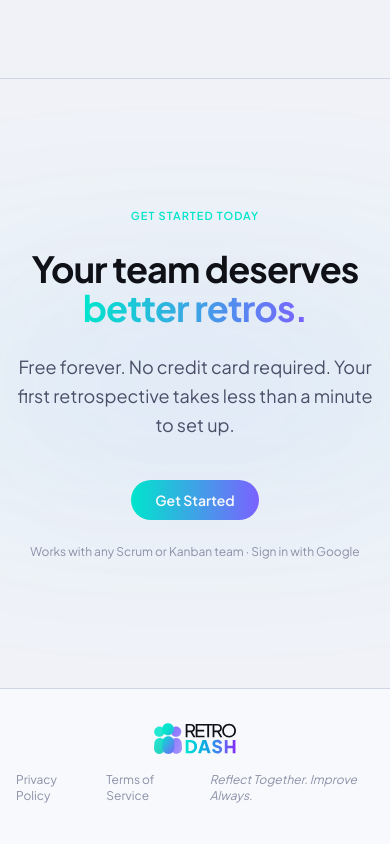
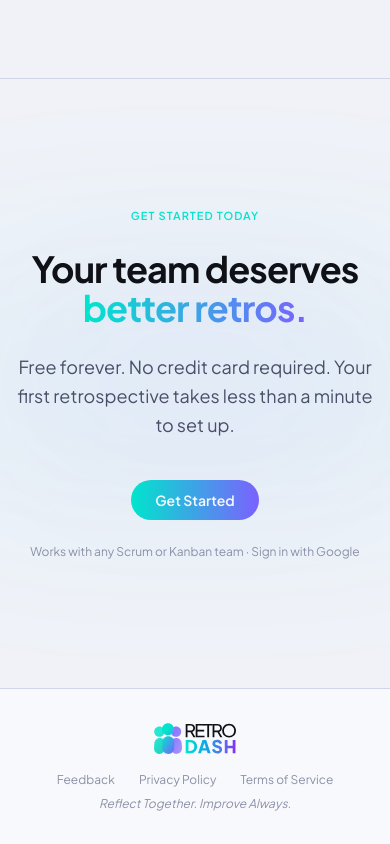
Before and after one commit to retrodash/retrodash, a Next.js app: page /en in a window 390 px wide. Shown: the part 2852-3696 px from the top of the page. Built offline with nearby package versions, Linux system fonts and the light colour scheme; no server answers.

Commit message:
feat: add feedback link to landing footer and fix responsive wrapping

```diff
--- a/components/landing/SiteFooter.tsx
+++ b/components/landing/SiteFooter.tsx
@@ -6,9 +6,15 @@
   const t = useTranslations("landing.footer");
   return (
     <footer className="border-t border-border py-8 bg-bg-base">
-      <div className="max-w-6xl mx-auto px-4 lg:px-6 flex flex-col sm:flex-row items-center justify-between gap-4 flex-wrap">
+      <div className="max-w-6xl mx-auto px-4 lg:px-6 flex flex-col sm:flex-row items-center justify-between gap-4">
         <WordmarkLogo />
-        <div className="flex items-center gap-6">
+        <div className="flex flex-wrap items-center justify-center gap-x-6 gap-y-2">
+          <Link
+            href="/feedback"
+            className="text-text-muted hover:text-text-secondary text-xs transition-colors"
+          >
+            {t("feedback")}
+          </Link>
           <Link
             href="/privacy"
             className="text-text-muted hover:text-text-secondary text-xs transition-colors"
--- a/messages/en.json
+++ b/messages/en.json
@@ -47,6 +47,7 @@
     },
     "footer": {
       "tagline": "Reflect Together. Improve Always.",
+      "feedback": "Feedback",
       "privacy": "Privacy Policy",
       "terms": "Terms of Service"
     }
--- a/messages/pt-BR.json
+++ b/messages/pt-BR.json
@@ -47,6 +47,7 @@
     },
     "footer": {
       "tagline": "Reflita Juntos. Melhore Sempre.",
+      "feedback": "Feedback",
       "privacy": "Política de Privacidade",
       "terms": "Termos de Serviço"
     }
```
